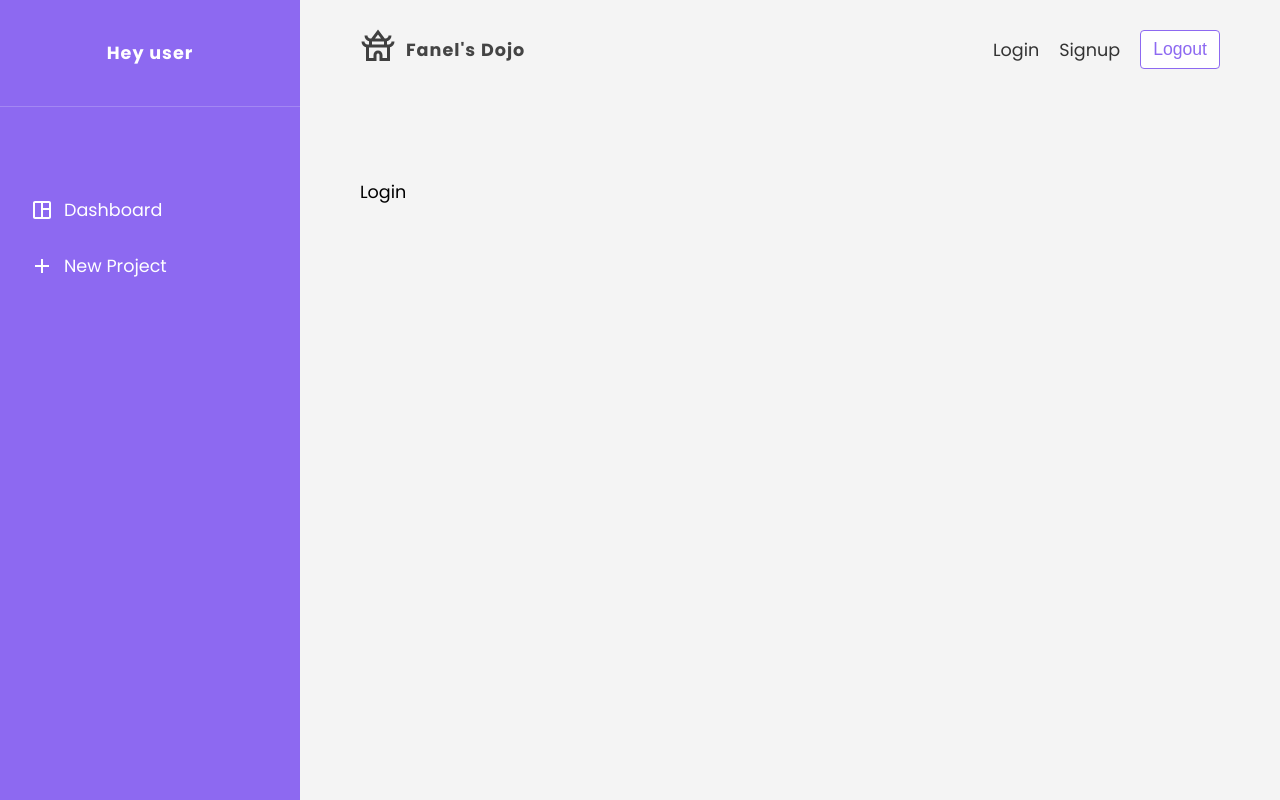
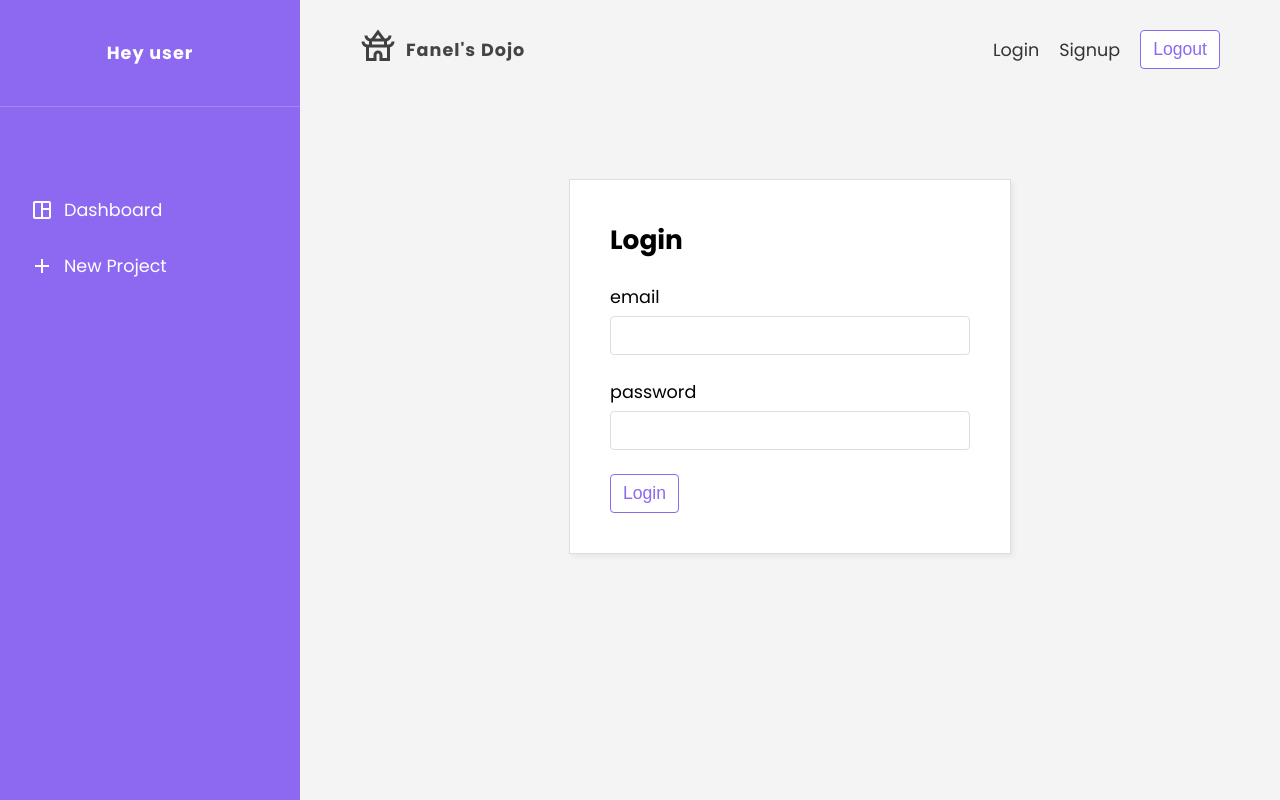
Before and after one commit to Fanel99/friends-agenda, a React (Create React App) app: page /login in a window 1280 px wide. Built offline with nearby package versions, Linux system fonts and the light colour scheme; no server answers.

Commit message:
add routes after login & signup

```diff
--- a/src/components/Navbar.js
+++ b/src/components/Navbar.js
@@ -1,8 +1,10 @@
 import './Navbar.css';
 import { Link } from 'react-router-dom';
 import Temple from '../assets/temple.svg';
+import { useLogout } from '../hooks/useLogout';
 
 export default function Navbar() {
+  const { logout, isPending } = useLogout();
   return (
     <div className="navbar">
       <ul>
@@ -15,7 +17,17 @@ export default function Navbar() {
           <Link to="/signup">Signup</Link>
         </li>
         <li>
-          <button className="btn">Logout</button>
+          {!isPending && (
+            <button className="btn" onClick={logout}>
+              Logout
+            </button>
+          )}
+          {isPending && (
+            <div className="btn" disabled>
+              {' '}
+              Logging out ...
+            </div>
+          )}
         </li>
       </ul>
     </div>
--- a/src/hooks/useLogin.js
+++ b/src/hooks/useLogin.js
@@ -1,40 +1,44 @@
-import { useState, useEffect } from 'react'
-import { projectAuth } from '../firebase/config'
-import { useAuthContext } from './useAuthContext'
+import { useEffect, useState } from 'react';
+import { projectAuth, projectFirestore } from '../firebase/config';
+import { useAuthContext } from './useAuthContext';
 
 export const useLogin = () => {
-  const [isCancelled, setIsCancelled] = useState(false)
-  const [error, setError] = useState(null)
-  const [isPending, setIsPending] = useState(false)
-  const { dispatch } = useAuthContext()
+  const [isCancelled, setIsCancelled] = useState(false);
+  const [error, setError] = useState(null);
+  const [isPending, setIsPending] = useState(false);
+  const { dispatch } = useAuthContext();
 
   const login = async (email, password) => {
-    setError(null)
-    setIsPending(true)
+    setError(null);
+    setIsPending(true);
 
     try {
       // login
-      const res = await projectAuth.signInWithEmailAndPassword(email, password)
+      const res = await projectAuth.signInWithEmailAndPassword(email, password);
+      // update online status
+      await projectFirestore
+        .collection('users')
+        .doc(res.user.uid)
+        .update({ online: true });
 
       // dispatch login action
-      dispatch({ type: 'LOGIN', payload: res.user })
+      dispatch({ type: 'LOGIN', payload: res.user });
 
       if (!isCancelled) {
-        setIsPending(false)
-        setError(null)
+        setIsPending(false);
+        setError(null);
+      }
+    } catch (err) {
+      if (!isCancelled) {
+        setError(err.message);
+        setIsPending(false);
       }
     }
-    catch(err) {
-      if (!isCancelled) {
-        setError(err.message)
-        setIsPending(false)
-      }
-    }
-  }
+  };
 
   useEffect(() => {
-    return () => setIsCancelled(true)
-  }, [])
+    return () => setIsCancelled(true);
+  }, []);
 
-  return { login, isPending, error }
-}
+  return { login, isPending, error };
+};
--- a/src/hooks/useLogout.js
+++ b/src/hooks/useLogout.js
@@ -1,41 +1,46 @@
-import { useEffect, useState } from 'react'
-import { projectAuth } from '../firebase/config'
-import { useAuthContext } from './useAuthContext'
+import { useEffect, useState } from 'react';
+import { projectAuth, projectFirestore } from '../firebase/config';
+import { useAuthContext } from './useAuthContext';
 
 export const useLogout = () => {
-  const [isCancelled, setIsCancelled] = useState(false)
-  const [error, setError] = useState(null)
-  const [isPending, setIsPending] = useState(false)
-  const { dispatch } = useAuthContext()
+  const [isCancelled, setIsCancelled] = useState(false);
+  const [error, setError] = useState(null);
+  const [isPending, setIsPending] = useState(false);
+  const { dispatch, user } = useAuthContext();
 
   const logout = async () => {
-    setError(null)
-    setIsPending(true)
+    setError(null);
+    setIsPending(true);
+    // sign the user out
+    try {
+      // update online status
+      const { uid } = user;
+      await projectFirestore
+        .collection('users')
+        .doc(uid)
+        .update({ online: false });
 
-    try {
-      // sign the user out
-      await projectAuth.signOut()
+      await projectAuth.signOut();
 
       // dispatch logout action
-      dispatch({ type: 'LOGOUT' })
+      dispatch({ type: 'LOGOUT' });
 
       // update state
       if (!isCancelled) {
-        setIsPending(false)
-        setError(null)
+        setIsPending(false);
+        setError(null);
+      }
+    } catch (err) {
+      if (!isCancelled) {
+        setError(err.message);
+        setIsPending(false);
       }
     }
-    catch(err) {
-      if (!isCancelled) {
-        setError(err.message)
-        setIsPending(false)
-      }
-    }
-  }
+  };
 
   useEffect(() => {
-    return () => setIsCancelled(true)
-  }, [])
+    return () => setIsCancelled(true);
+  }, []);
 
-  return { logout, error, isPending }
-}
+  return { logout, error, isPending };
+};
--- a/src/pages/login/Login.js
+++ b/src/pages/login/Login.js
@@ -1,5 +1,45 @@
 import './Login.css';
+import { useState } from 'react';
+import { useLogin } from '../../hooks/useLogin';
 
 export default function Login() {
-  return <div>Login</div>;
+  const [email, setEmail] = useState('');
+  const [password, setPassword] = useState('');
+  const { login, error, isPending } = useLogin();
+
+  const handleSubmit = (e) => {
+    login(email, password);
+  };
+
+  return (
+    <form className="auth-form" onSubmit={handleSubmit}>
+      <h2>Login</h2>
+      <label>
+        <span>email</span>
+        <input
+          type="email"
+          required
+          value={email}
+          onChange={(e) => setEmail(e.target.value)}
+        />
+      </label>
+      <label>
+        <span>password</span>
+        <input
+          type="password"
+          required
+          value={password}
+          onChange={(e) => setPassword(e.target.value)}
+        />
+      </label>
+
+      {!isPending && <button className="btn">Login</button>}
+      {isPending && (
+        <button className="btn" disabled>
+          Loading...
+        </button>
+      )}
+      {error && <div className="error">{error} </div>}
+    </form>
+  );
 }
```
